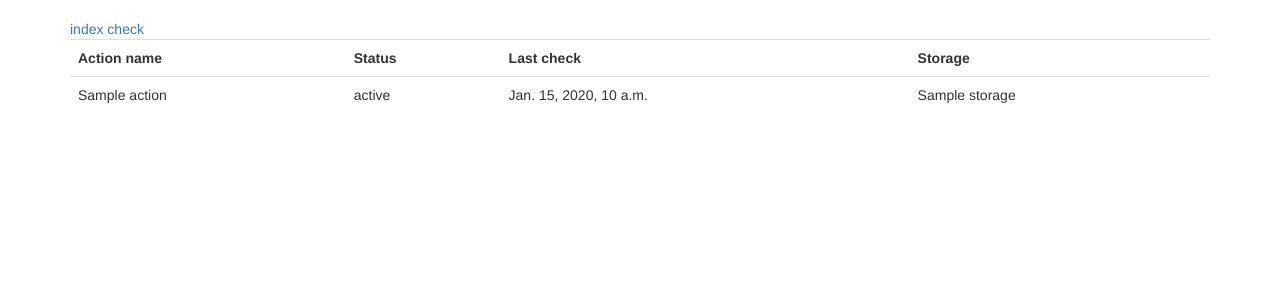
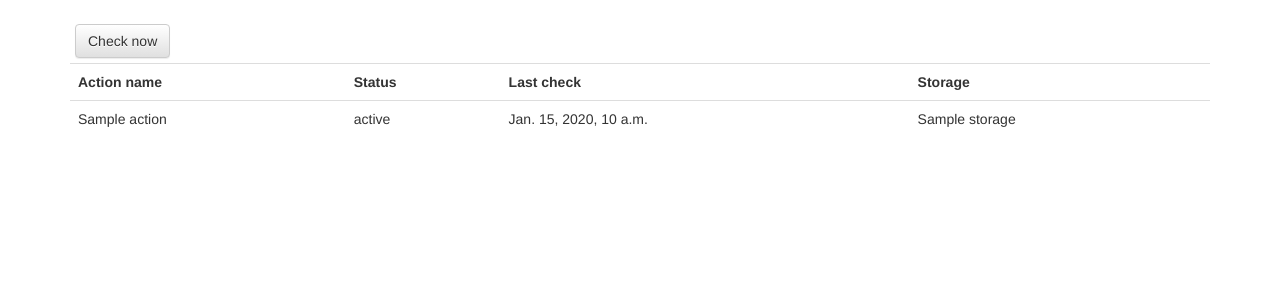
Before and after one commit to rusaksoft/Plyushkin, a Django app: page / in a window 1280 px wide. Shown: the part 51-351 px from the top of the page. Run offline with Django 3.2, Linux system fonts and the light colour scheme; tables that the repository leaves empty hold one stand-in row (values such as "Sample post"); parts of the project's set-up code (start-up, migrations or seed data) failed here and were passed over; some libraries are stand-ins or nearby versions.

Commit message:
check made as check function and redirect to index, improved view

```diff
--- a/Plyushkin/monitoring/templates/actions/index.html
+++ b/Plyushkin/monitoring/templates/actions/index.html
@@ -1,45 +1,11 @@
-{% load staticfiles %}
-<!DOCTYPE html>
-<html>
-    <head>
-        <meta charset="utf-8">
-        <meta http-equiv="X-UA-Compatible" content="IE=edge">
-        <title>Plyushkin</title>
-        <meta name="description" content="">
-        <meta name="viewport" content="width=device-width, initial-scale=1">
-        <meta http-equiv="refresh" content="20" >
-        <link rel="stylesheet" href="{% static 'css/bootstrap.min.css' %}">
-        <link rel="stylesheet" href="{% static 'css/bootstrap-theme.min.css' %}">
-        <link rel="stylesheet" href="{% static 'css/theme.css' %}">
-        <link rel="shortcut icon" href="{% static 'img/favicon.ico' %}" />
-        <!-- Place favicon.ico and apple-touch-icon.png in the root directory -->
-    </head>
-    <body role="document">
-     <!-- Fixed navbar -->
-    <nav class="navbar navbar-inverse navbar-fixed-top">
-      <div class="container">
-        <div class="navbar-header">
-          <button type="button" class="navbar-toggle collapsed" data-toggle="collapse" data-target="#navbar" aria-expanded="false" aria-controls="navbar">
-            <span class="sr-only">Toggle navigation</span>
-            <span class="icon-bar"></span>
-            <span class="icon-bar"></span>
-            <span class="icon-bar"></span>
-          </button>
-          <a class="navbar-brand" href="#">Plyushkin</a>
-        </div>
-        <div id="navbar" class="navbar-collapse collapse">
-          <ul class="nav navbar-nav">
-            <li class="active"><a href="#">Actions</a></li>
-          </ul>
-        </div><!--/.nav-collapse -->
-      </div>
-    </nav>
-
-        <div class="container">
-			<a href="{% url 'index' %}">index</a>
-			<a href="{% url 'check' %}">check</a>
+{% extends "base.html" %}
 
 
+{% block content %}
+    <div class="container">
+      <div style="margin: 5px">
+        <a class="btn btn-default" href="{% url 'check' %}" role="button">Check now</a>
+      </div>
       <table class="table">
       <tr>
         <th>Action name</th>
@@ -57,5 +23,4 @@
       {% endfor %}
       </table>
     </div>
-    </body>
-</html>
+{% endblock content %}
--- /dev/null
+++ b/Plyushkin/monitoring/templates/base.html
@@ -0,0 +1,43 @@
+{% load staticfiles %}
+<!DOCTYPE html>
+<html>
+    <head>
+        <meta charset="utf-8">
+        <meta http-equiv="X-UA-Compatible" content="IE=edge">
+        <title>Plyushkin</title>
+        <meta name="description" content="">
+        <meta name="viewport" content="width=device-width, initial-scale=1">
+        <meta http-equiv="refresh" content="20" >
+        <link rel="stylesheet" href="{% static 'css/bootstrap.min.css' %}">
+        <link rel="stylesheet" href="{% static 'css/bootstrap-theme.min.css' %}">
+        <link rel="stylesheet" href="{% static 'css/theme.css' %}">
+        <link rel="shortcut icon" href="{% static 'img/favicon.ico' %}" />
+        <!-- Place favicon.ico and apple-touch-icon.png in the root directory -->
+    </head>
+    <body role="document">
+     <!-- Fixed navbar -->
+    <nav class="navbar navbar-inverse navbar-fixed-top">
+      <div class="container">
+        <div class="navbar-header">
+          <button type="button" class="navbar-toggle collapsed" data-toggle="collapse" data-target="#navbar" aria-expanded="false" aria-controls="navbar">
+            <span class="sr-only">Toggle navigation</span>
+            <span class="icon-bar"></span>
+            <span class="icon-bar"></span>
+            <span class="icon-bar"></span>
+          </button>
+          <a class="navbar-brand" href="#">Plyushkin</a>
+        </div>
+        <div id="navbar" class="navbar-collapse collapse">
+          <ul class="nav navbar-nav">
+            <li class="active"><a href="#">Actions</a></li>
+          </ul>
+        </div><!--/.nav-collapse -->
+      </div>
+    </nav>
+    {% block content %}
+
+    {% endblock content %}
+
+
+    </body>
+</html>
--- a/Plyushkin/monitoring/views.py
+++ b/Plyushkin/monitoring/views.py
@@ -1,4 +1,4 @@
-from django.shortcuts import render
+from django.shortcuts import render,redirect
 from django.http import HttpResponse
 from django.template import RequestContext, loader
 
@@ -19,4 +19,4 @@ def check(request):
 
 	bacumon.check_all()
 
-	return index(request)
+	return redirect("index")
```
Lines whose indentation alone changed are shown as unchanged.
